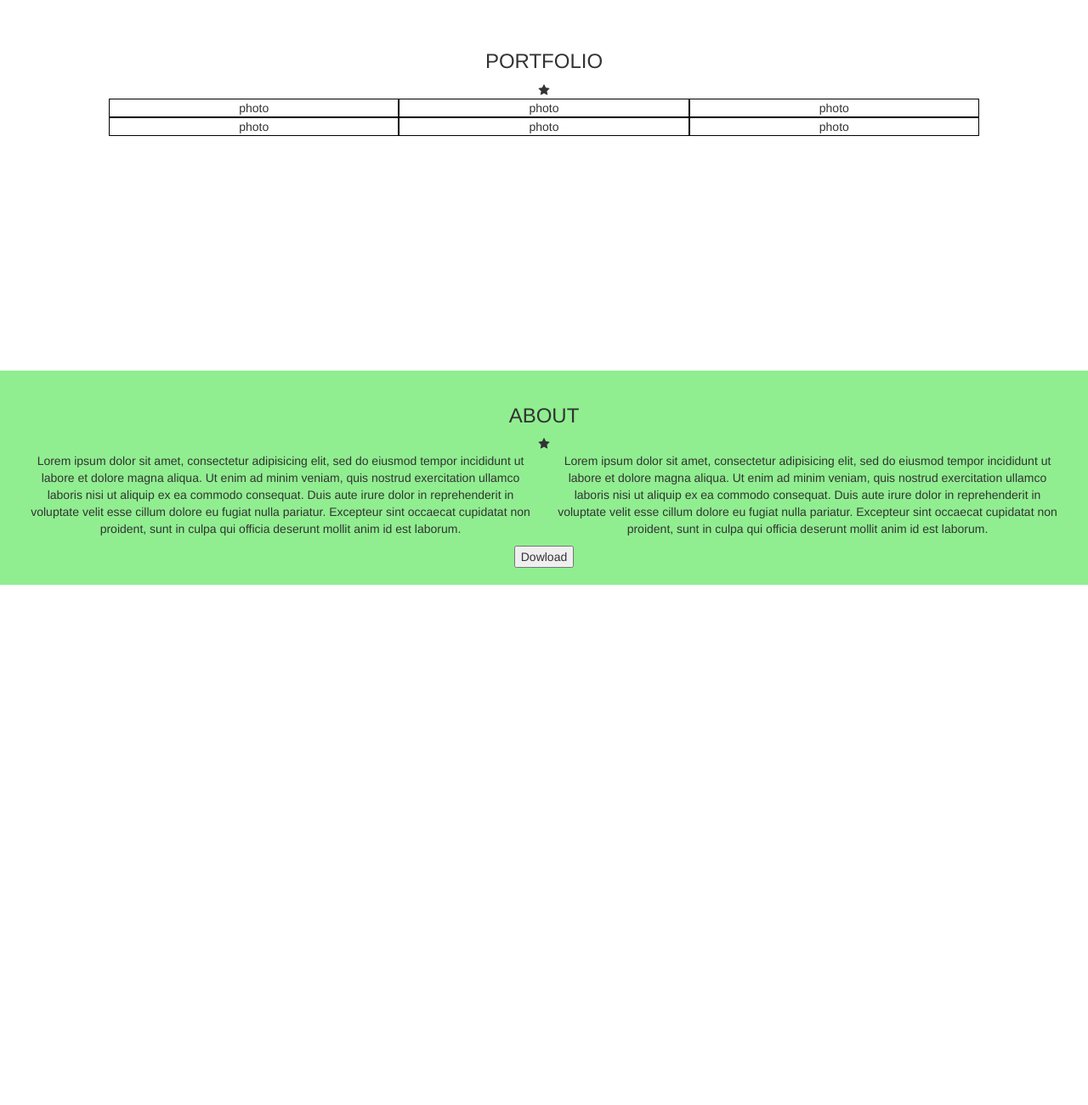
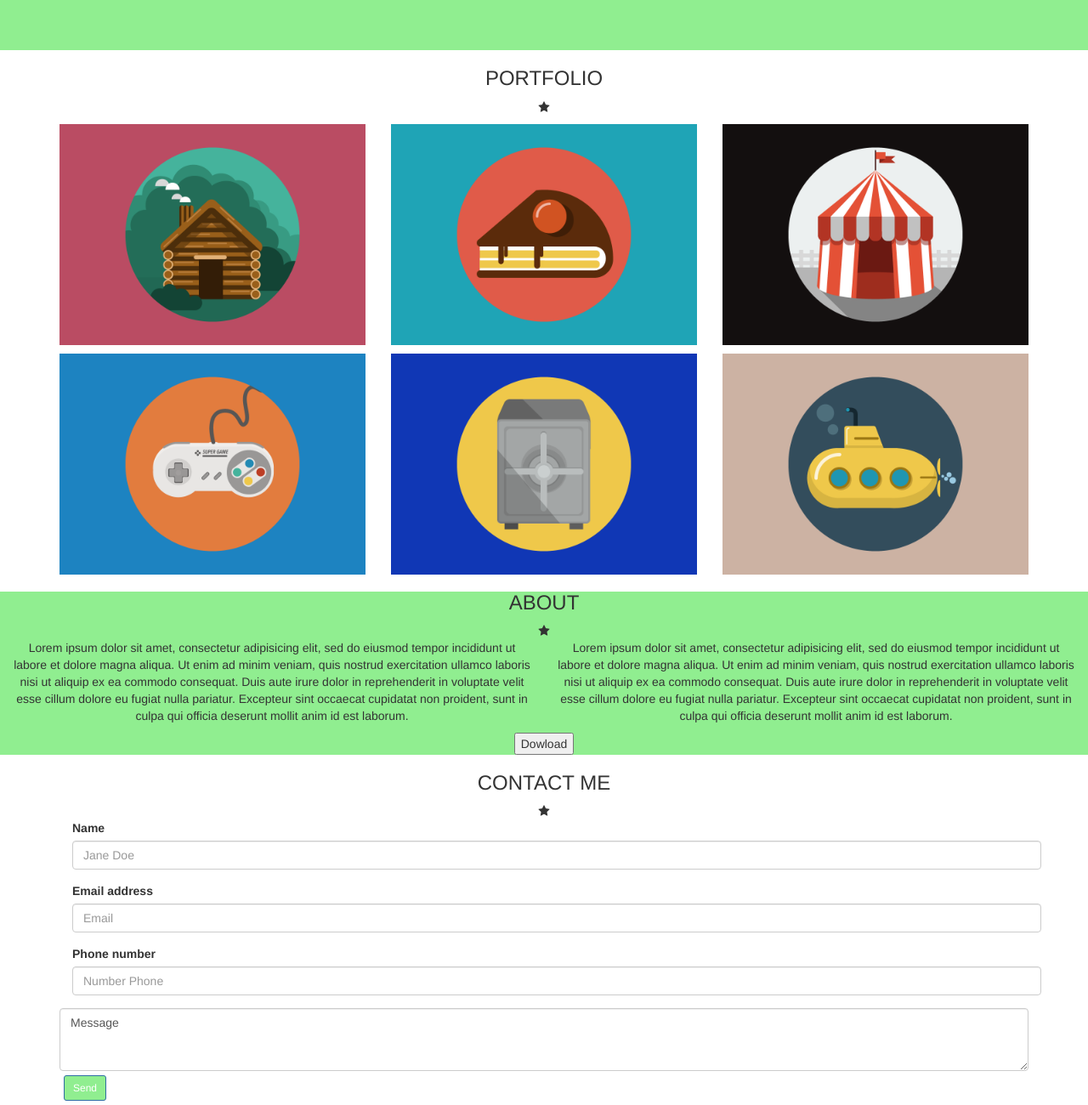
Before and after one commit to nico-m11/html-css-bootstrap-freelancer, a plain HTML site: page index.html in a window 1280 px wide. Shown: the part 387-1687 px from the top of the page at 85% size. Before the commit the page ends 1395 px from the top, so only its background shows below. Drawn offline with nearby package versions, Linux system fonts and the light colour scheme.

Commit message:
end to section
start to footer

```diff
--- a/css/style.css
+++ b/css/style.css
@@ -34,33 +34,29 @@ li, a {
 }
 
 .central-img {
-  border: 1px solid black;
-  border-radius: 50%;
+ height: 150px;
 }
 
-/*main-one*/
+img {
+  width: 100%;
+}
+.photo-main {
+  padding-top: 1rem;
+}
 .container-main-one {
-  margin: 10% 10%;
+  height: 100%;
 }
-.raw-main-one {
-  text-align: center;
-}
-
-.photo-main {
-  border: 1px solid black;
-  text-align: center;
-}
-
-/*main two */
 
 .container-main-two {
   height: 100%;
-  margin-top: 8rem;
-  text-align: center;
-  margin: 25% 0;
-  padding: 2rem;
   background-color: lightgreen;
 }
 .left, .right {
   background-color: lightgreen;
 }
+
+.btn {
+  background-color: lightgreen;
+  float: left;
+  margin: 0.5rem;
+}
--- a/index.html
+++ b/index.html
@@ -16,11 +16,11 @@
     <header>
       <!-- nav -->
       <div class="container bg-blue">
-        <div class="row-header">
+        <div class="row">
          <div class="col-sm-6 col-md-6 col-lg-6">
           <h3>START BOOTSTRAP</h3>
          </div>
-         <div class="hidden-xs col-sm-6 col-md-6 col-lg-6">
+         <div class="text-right hidden-xs col-sm-6 col-md-6 col-lg-6">
           <ul class="nav nav-pills">
             <li><a href="#">Portfolio</a></li>
             <li><a href="#">About</a></li>
@@ -38,7 +38,7 @@
      <div class="container-header">
        <div class="row-photo">
          <div class="photo-central">
-           <img class="central-img" src="" alt="photo">
+           <img class="central-img" src="https://startbootstrap.github.io/startbootstrap-freelancer/assets/img/avataaars.svg" alt="photo">
            <div class="text-central">
              <h3>START BOOTSTRAP</h3>
              <i class="fa fa-star" aria-hidden="true"></i>
@@ -53,30 +53,30 @@
 
     <main>
       <section>
-      <div class="container-main-one">
-        <div class="raw-main-one">
+      <div class="text-center container-main-one">
           <h3>PORTFOLIO</h3>
-          <i class="fa fa-star" aria-hidden="true"></i>
-        </div>
-        <div class="row-mian-photo">
+           <i class="fa fa-star" aria-hidden="true"></i>
+     </div>
+          <div class="container text-center">
+          <div class="row">
+           <div class="photo-main col-xs-12 col-md-4 col-lg-4 col-sm-6">
+            <img src="img/cabin.png" alt="Cabin">
+           </div>
           <div class="photo-main col-xs-12 col-md-4 col-lg-4 col-sm-6">
-            photo
+            <img src="img/cake.png" alt="Cake">
           </div>
           <div class="photo-main col-xs-12 col-md-4 col-lg-4 col-sm-6">
-            photo
+            <img src="img/circus.png" alt="Circus">
           </div>
           <div class="photo-main col-xs-12 col-md-4 col-lg-4 col-sm-6">
-            photo
+            <img src="img/game.png" alt="Game">
           </div>
           <div class="photo-main col-xs-12 col-md-4 col-lg-4 col-sm-6">
-            photo
+            <img src="img/safe.png" alt="Safe">
           </div>
           <div class="photo-main col-xs-12 col-md-4 col-lg-4 col-sm-6">
-            photo
-          </div>
-          <div class="photo-main col-xs-12 col-md-4 col-lg-4 col-sm-6">
-            photo
-          </div>
+            <img src="img/submarine.png" alt="Submarine">
+         </div>
         </div>
       </div>
      </section>
@@ -84,7 +84,7 @@
       <!-- main two --->
     <main>
     <section>
-      <div class="container-main-two">
+      <div class="container-main-two text-center">
         <div class="row-two">
           <h3>ABOUT</h3>
           <i class="fa fa-star" aria-hidden="true"></i>
@@ -97,11 +97,38 @@
         </div>
         <div class="bt-dw">
           <input type="button" name="Dowload" value="Dowload">
-
         </div>
-
       </div>
      </section>
+    </main>
+    <!--main three -->
+    <main>
+      <section>
+        <div class="container text-center">
+          <div class="row">
+            <h3>CONTACT ME</h3>
+            <i class="fa fa-star" aria-hidden="true"></i>
+            </div>
+            <div class="container text-left">
+            <div class="form-group">
+             <label for="exampleInputName2">Name</label>
+             <input type="text" class="form-control" id="exampleInputName2" placeholder="Jane Doe">
+             </div>
+            <div class="form-group">
+              <label for="exampleInputEmail1">Email address</label>
+              <input type="email" class="form-control" id="exampleInputEmail1" placeholder="Email">
+            </div>
+            <div class="form-group">
+            <label for="exampleInputName2">Phone number</label>
+            <input type="text" class="form-control" id="exampleInputName2" placeholder="Number Phone">
+          </div>
+          </div>
+          <textarea class="form-control" rows="3">Message</textarea>
+          <p>
+          <button type="button" class="btn btn-primary btn-sm">Send</button>
+         </p>
+        </div>
+      </section>
     </main>
 
   </body>
```
Also changed, not shown: img/cabin.png (added), img/cake.png (added), img/circus.png (added), img/game.png (added), img/safe.png (added), img/submarine.png (added).
